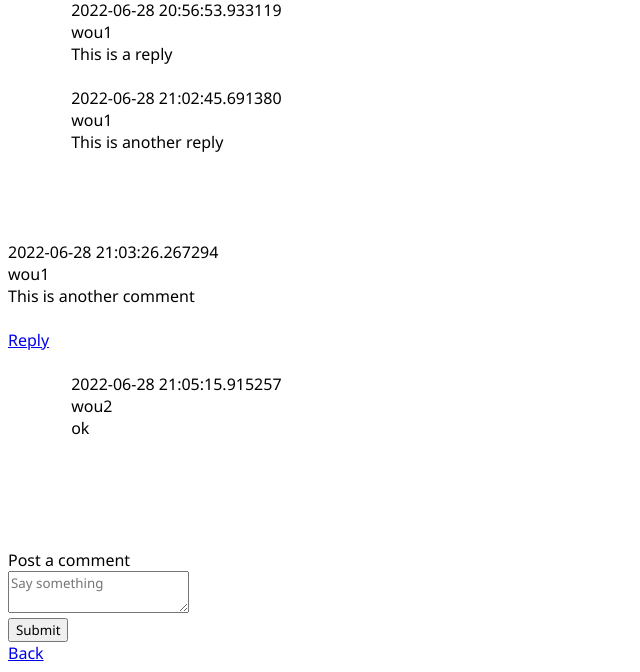
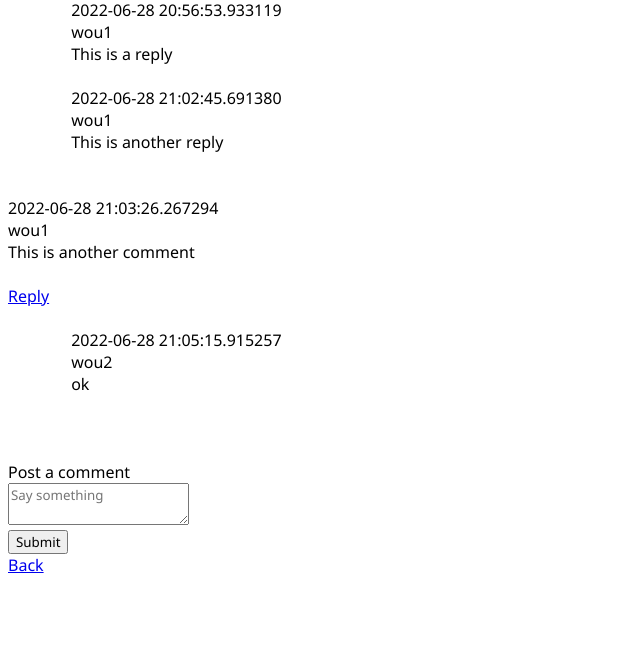
Before and after one commit to C-FWES/forumlite, a Flask app: page /posts/1 in a window 1280 px wide. Shown: the part 394-1066 px from the top of the page, without its empty margins (0-640 px from the left). After the commit the page ends 967 px from the top, so only its background shows below. Run offline with Flask 2, Linux system fonts and the light colour scheme; data comes from the database, SQL or seed files in the repository; both versions use the stored data as it was after the commit.

Commit message:
too many brs lol

```diff
--- a/static/style.css
+++ b/static/style.css
@@ -13,6 +13,6 @@ li {
     padding-right: 2%;
 }
 
-#reply-container {
+#comment-reply-container {
     margin-left: 5%;
 }
--- a/templates/post.html
+++ b/templates/post.html
@@ -41,7 +41,7 @@
         {% endif %}
         <a href="{{ url_for('reply_comment', id=comment.id) }}">Reply</a>
         <br> <br>
-        <div id="reply-container">
+        <div id="comment-reply-container">
         {% for reply in replies %}
             {% if reply.comment_id == comment.id %}
                 {{ reply.timestamp }} <br>
@@ -50,8 +50,6 @@
             {% endif %}
         {% endfor %} <br>
         </div>
-        <br>
-        <br>
     {% endfor %}
 </div>
 <br>
```
Also changed, not shown: db.sqlite.
